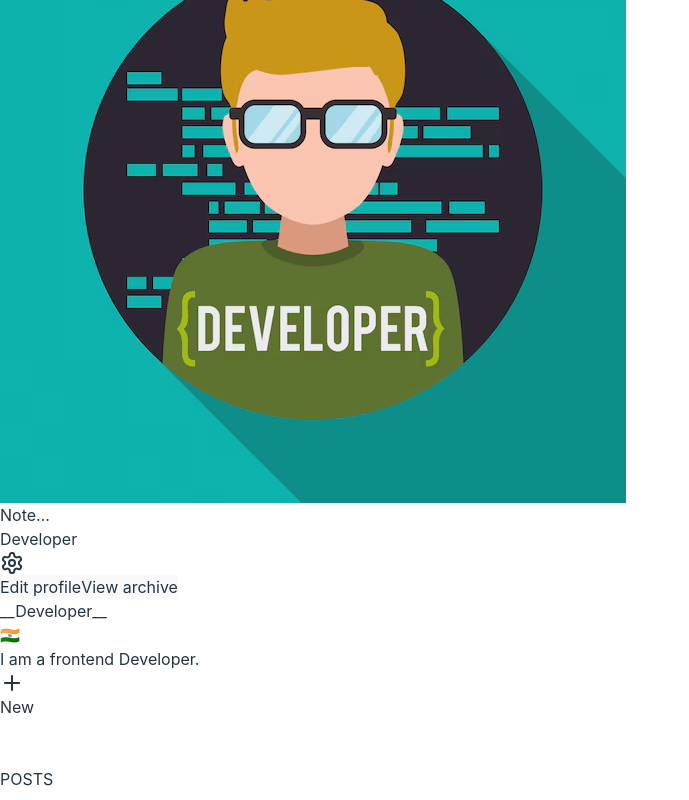
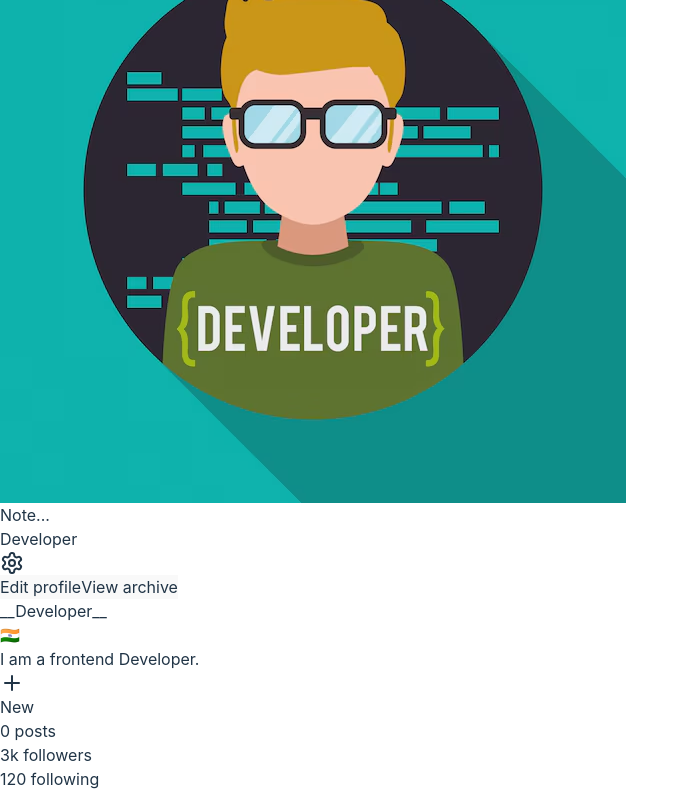
Before and after one commit to Harshil-0707/Instagram-clone, a React (Vite) app: page /profile in a window 1280 px wide. Shown: the part 5017-5817 px from the top of the page, without its empty margins (0-689 px from the left). Built offline with nearby package versions, Linux system fonts and the light colour scheme.

Commit message:
initial commit

```diff
--- a/src/components/HomeHeaderNavbar.jsx
+++ b/src/components/HomeHeaderNavbar.jsx
@@ -3,7 +3,7 @@ import { Name, Search, Heart } from "../assets";
 
 export default function HomeHeaderNavbar() {
   return (
-    <div className="md:hidden sticky z-[60] top-0 h-[60px] px-5 bg-black border-b border-[#51515187] w-full overflow-hidden flex items-center">
+    <div className="max-[840px]:flex hidden sticky z-[60] top-0 h-[60px] px-5 bg-black border-b border-[#51515187] w-full overflow-hidden  items-center">
       <div className="mt-1 max-[368px]:hidden">
         <img src={Name} alt="instagram" className="h-[29px]" />
       </div>
--- a/src/components/ParentHeaderNavbar.jsx
+++ b/src/components/ParentHeaderNavbar.jsx
@@ -4,7 +4,7 @@ import { Settings, ChevronDown } from "lucide-react";
 export default function ParentHeaderNavbar() {
   return (
     <>
-      <div className="max-[768px]:flex fixed top-0 h-[50px] px-5 border-b border-[#51515187] w-full overflow-hidden hidden justify-between items-center">
+      <div className="max-[840px]:flex left-0 bg-black z-[100] fixed top-0 h-[50px] px-5 border-b border-[#51515187] w-full overflow-hidden hidden justify-between items-center">
         <div>
           <Settings />
         </div>
--- a/src/components/ProfileBottomSection.jsx
+++ b/src/components/ProfileBottomSection.jsx
@@ -20,16 +20,16 @@ export default function ProfileBottomSection() {
             >
               <div
                 onClick={() => setActiveTab(tab.label)}
-                className={`w-[4rem] mx-6 max-[735px]:mx-0 focus:outline-none flex justify-center gap-2 py-4 relative ${
+                className={`w-[4rem] max-[768px]:mx-0 mx-6 max-[735px]:mx-0 focus:outline-none flex justify-center gap-2 py-4 relative ${
                   activeTab === tab.label ? "text-white" : "text-neutral-500"
                 }`}
               >
                 <img
                   src={tab.icon}
                   alt="img"
-                  className="w-[16px] max-[375px]:w-[40%]"
+                  className="w-[16px] inline-block max-[768px]:!w-[30px]"
                 />
-                <div className="text-xs max-[375px]:hidden font-medium tracking-wider">
+                <div className="text-xs max-[768px]:hidden font-medium tracking-wider">
                   {tab.label}
                 </div>
               </div>
--- a/src/components/ProfileTopSection.jsx
+++ b/src/components/ProfileTopSection.jsx
@@ -13,7 +13,7 @@ export default function ProfileTopSection() {
 
 function Desktop() {
   return (
-    <div className="max-[768px]:hidden pt-8 flex flex-col items-center gap-y-14 mt-3">
+    <div className="max-[768px]:hidden pt-8 flex flex-col items-center gap-y-14 mt-[1rem]">
       <div className="flex gap-x-20">
         <div className="w-[30%] flex justify-end">
           <div className="relative mt-4 w-[9rem]">
@@ -74,7 +74,7 @@ function Desktop() {
 
 function Mobile() {
   return (
-    <div className="max-[768px]:flex pt-8 hidden flex-col gap-y-4 mt-[5rem]">
+    <div className="max-[768px]:flex max-[768px]:pt-0 pt-8 hidden flex-col gap-y-4 mt-[6rem]">
       <div className="flex flex-col gap-y-5">
         <div className="flex ml-[0.6rem]">
           <div>
@@ -98,7 +98,7 @@ function Mobile() {
                 <Settings />
               </div>
               <div className="flex gap-x-2 mr-3">
-                <button className="focus:outline-none bg-[#3f3f3f] h-full max-w-[7rem] text-[0.88rem] font-semibold px-3 rounded-lg">
+                <button className="focus:outline-none bg-[#3f3f3f] h-full py-1 max-w-[7rem] text-[0.88rem] font-semibold px-3 rounded-lg">
                   Edit profile
                 </button>
                 <button className="focus:outline-none h-full bg-[#3f3f3f] max-w-[7rem] text-[0.88rem] font-semibold px-3 rounded-lg">
@@ -106,17 +106,6 @@ function Mobile() {
                 </button>
               </div>
             </div>
-            {/* <div className="flex gap-x-8">
-            <div className="text-[16px]">
-              <span className="text-white font-bold">0</span> posts
-            </div>
-            <div className="text-[16px]">
-              <span className="text-white font-bold">3k</span> followers
-            </div>
-            <div className="text-[16px]">
-              <span className="text-white font-bold">120</span> following
-            </div>
-          </div> */}
           </div>
         </div>
         <div className="ml-4">
@@ -132,6 +121,17 @@ function Mobile() {
         <div className="absolute top-[-2px] left-[-2px] -z-30 h-[64px] w-[64px] bg-[#5f5f5f8e] rounded-full" />
         <div className="text-xs text-[#d6d6d6] ml-3 mt-2">New</div>
       </div>
+      <div className="flex  w-full pt-3 text-center border-t-[1px] border-t-[#414141] text-[rgb(168,168,168)]">
+        <div className="text-[15px] w-full">
+          <span className="text-white font-bold block">0</span> posts
+        </div>
+        <div className="text-[15px] w-full">
+          <span className="text-white font-bold block">3k</span> followers
+        </div>
+        <div className="text-[15px] w-full">
+          <span className="text-white font-bold block">120</span> following
+        </div>
+      </div>
       <div className="w-full border-b-[1px] border-[#414141]" />
     </div>
   );
--- a/src/pages/Profile.jsx
+++ b/src/pages/Profile.jsx
@@ -8,7 +8,7 @@ import {
 export default function Profile() {
   return (
     <>
-      <div className="text-white flex flex-col mx-[10%] max-[768px]:mx-0 w-[61dvw] max-xl:!w-[100dvw]">
+      <div className="text-white flex flex-col mx-[10%] max-[768px]:mx-0 w-[61dvw] max-xl:!w-[100dvw] mb-[7rem]">
         <ParentHeaderNavbar />
         <ProfileTopSection />
         <ProfileBottomSection />
```
